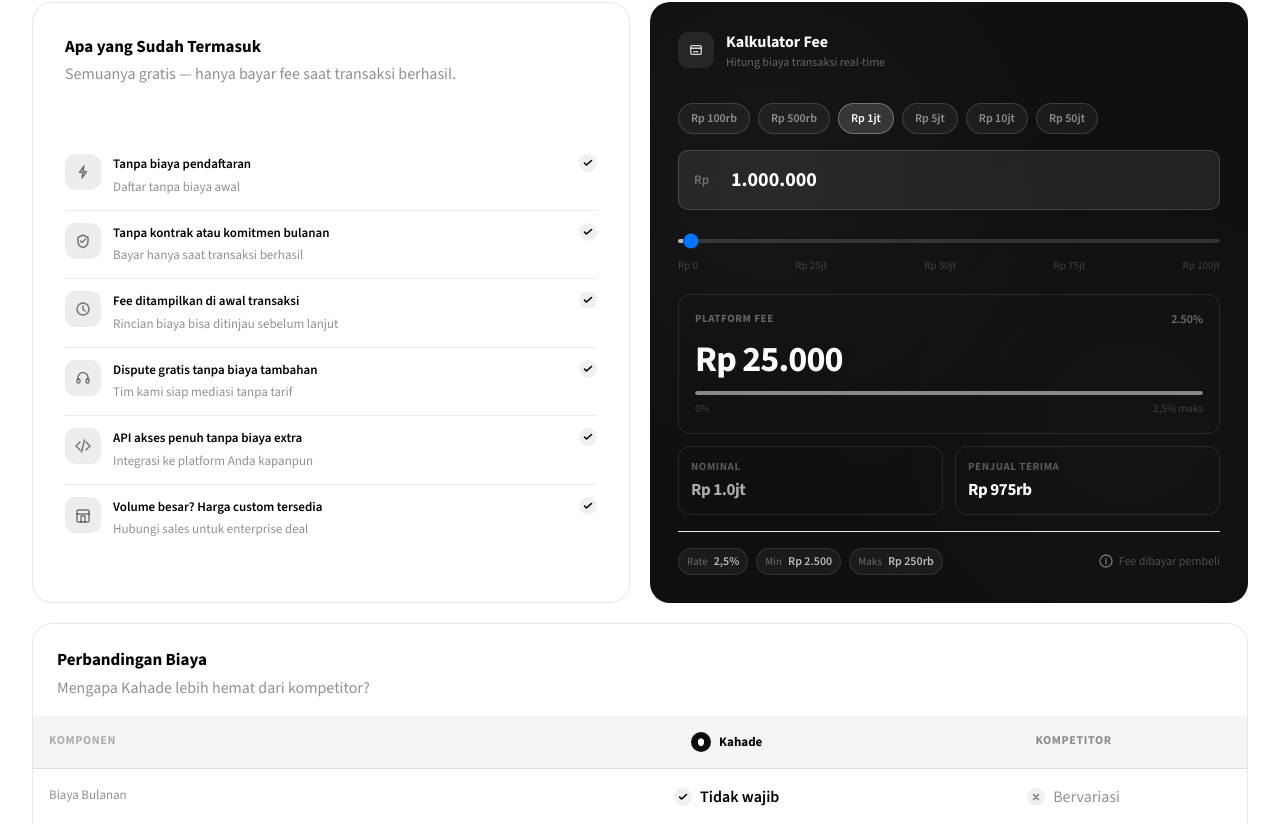
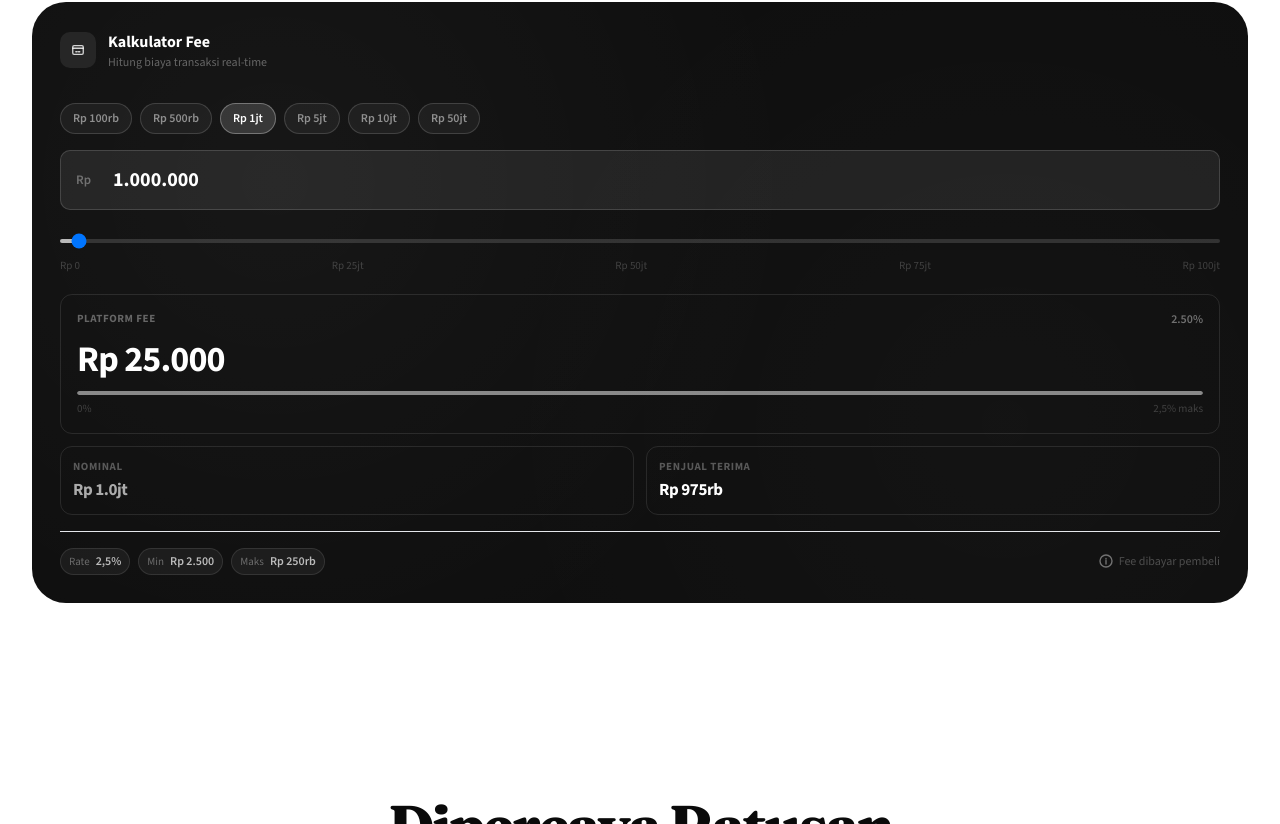
Before and after one commit to kahade-id/landing, a Next.js app: page / in a window 1280 px wide. Shown: the part 3876-4700 px from the top of the page. Built offline with nearby package versions, Linux system fonts and the light colour scheme.

Commit message:
Revamp pricing section with focused aesthetic calculator

```diff
--- a/src/components/sections/PricingSection.tsx
+++ b/src/components/sections/PricingSection.tsx
@@ -1,69 +1,11 @@
 "use client";
 
-import { useState, useEffect, useRef, useCallback, type RefObject } from "react";
-import { homeAnchors } from "@/lib/site";
-
+import { useState, useEffect, useRef, type RefObject } from "react";
 // ─── Icons ────────────────────────────────────────────────────────────────────
-const CheckCircle = ({ white = false }) => (
-  <svg width="18" height="18" viewBox="0 0 18 18" fill="none" className="flex-shrink-0">
-    <circle cx="9" cy="9" r="9" fill={white ? "rgba(255,255,255,0.1)" : "rgba(0,0,0,0.06)"} />
-    <path d="M5.5 9L7.5 11L12.5 6.5" stroke={white ? "rgba(255,255,255,.8)" : "#000"} strokeWidth="1.6" strokeLinecap="round" strokeLinejoin="round" />
-  </svg>
-);
-
-const CrossCircle = () => (
-  <svg width="18" height="18" viewBox="0 0 18 18" fill="none" className="flex-shrink-0">
-    <circle cx="9" cy="9" r="9" fill="rgba(0,0,0,0.06)" />
-    <path d="M6.5 6.5L11.5 11.5M11.5 6.5L6.5 11.5" stroke="rgba(0,0,0,0.5)" strokeWidth="1.5" strokeLinecap="round" />
-  </svg>
-);
-
 const InfoIcon = () => (
   <svg width="14" height="14" viewBox="0 0 14 14" fill="none" stroke="rgba(255,255,255,.4)" strokeWidth="1.4" strokeLinecap="round">
     <circle cx="7" cy="7" r="6" />
     <path d="M7 6.5v3.5M7 4.5v.5" />
-  </svg>
-);
-
-const ZapIcon = () => (
-  <svg width="16" height="16" viewBox="0 0 16 16" fill="none" stroke="rgba(0,0,0,0.5)" strokeWidth="1.5" strokeLinecap="round" strokeLinejoin="round" className="flex-shrink-0">
-    <path d="M9 2L4.5 8.5H8L7 14L11.5 7.5H8L9 2Z" />
-  </svg>
-);
-
-const ShieldCheck = () => (
-  <svg width="16" height="16" viewBox="0 0 16 16" fill="none" stroke="rgba(0,0,0,0.5)" strokeWidth="1.5" strokeLinecap="round" strokeLinejoin="round" className="flex-shrink-0">
-    <path d="M8 2L3 4.5V8C3 11.1 5.2 13.8 8 14.5C10.8 13.8 13 11.1 13 8V4.5L8 2Z" />
-    <path d="M5.5 8L7 9.5L10.5 6" />
-  </svg>
-);
-
-const ClockIcon = () => (
-  <svg width="16" height="16" viewBox="0 0 16 16" fill="none" stroke="rgba(0,0,0,0.5)" strokeWidth="1.5" strokeLinecap="round" className="flex-shrink-0">
-    <circle cx="8" cy="8" r="6" />
-    <path d="M8 5v3.5l2 1.5" />
-  </svg>
-);
-
-const HeadsetIcon = () => (
-  <svg width="16" height="16" viewBox="0 0 16 16" fill="none" stroke="rgba(0,0,0,0.5)" strokeWidth="1.5" strokeLinecap="round" strokeLinejoin="round" className="flex-shrink-0">
-    <path d="M3 9V7.5a5 5 0 0110 0V9" />
-    <rect x="2" y="9" width="3" height="4" rx="1.5" />
-    <rect x="11" y="9" width="3" height="4" rx="1.5" />
-  </svg>
-);
-
-const CodeIcon = () => (
-  <svg width="16" height="16" viewBox="0 0 16 16" fill="none" stroke="rgba(0,0,0,0.5)" strokeWidth="1.5" strokeLinecap="round" strokeLinejoin="round" className="flex-shrink-0">
-    <polyline points="5,4 1,8 5,12" /><polyline points="11,4 15,8 11,12" />
-    <line x1="9.5" y1="2" x2="6.5" y2="14" />
-  </svg>
-);
-
-const BuildingIcon = () => (
-  <svg width="16" height="16" viewBox="0 0 16 16" fill="none" stroke="rgba(0,0,0,0.5)" strokeWidth="1.5" strokeLinecap="round" strokeLinejoin="round" className="flex-shrink-0">
-    <rect x="2" y="3" width="12" height="12" rx="1" />
-    <path d="M6 15V9h4v6M2 7h12" />
   </svg>
 );
 
@@ -97,25 +39,6 @@
   { label: "Rp 5jt", val: 5_000_000 },
   { label: "Rp 10jt", val: 10_000_000 },
   { label: "Rp 50jt", val: 50_000_000 },
-];
-
-const COMPARE_ROWS = [
-  { label: "Biaya Bulanan", trust: "Tidak wajib", competitor: "Bervariasi", trustGood: true },
-  { label: "Biaya Setup", trust: "Tidak wajib", competitor: "Bervariasi", trustGood: true },
-  { label: "Fee per Transaksi", trust: "Mulai 2,5%", competitor: "Bervariasi", trustGood: true },
-  { label: "Fee Minimum", trust: "Mulai Rp 2.500", competitor: "Bervariasi", trustGood: true },
-  { label: "Fee Maksimum", trust: "Hingga Rp 250rb", competitor: "Bervariasi", trustGood: true },
-  { label: "API Access", trust: "Tersedia", competitor: "Tergantung paket", trustGood: true },
-  { label: "Dispute Handling", trust: "Tersedia", competitor: "Bervariasi", trustGood: true },
-];
-
-const FEATURES = [
-  { icon: <ZapIcon />, label: "Tanpa biaya pendaftaran", sub: "Daftar tanpa biaya awal" },
-  { icon: <ShieldCheck />, label: "Tanpa kontrak atau komitmen bulanan", sub: "Bayar hanya saat transaksi berhasil" },
-  { icon: <ClockIcon />, label: "Fee ditampilkan di awal transaksi", sub: "Rincian biaya bisa ditinjau sebelum lanjut" },
-  { icon: <HeadsetIcon />, label: "Dispute gratis tanpa biaya tambahan", sub: "Tim kami siap mediasi tanpa tarif" },
-  { icon: <CodeIcon />, label: "API akses penuh tanpa biaya extra", sub: "Integrasi ke platform Anda kapanpun" },
-  { icon: <BuildingIcon />, label: "Volume besar? Harga custom tersedia", sub: "Hubungi sales untuk enterprise deal" },
 ];
 
 // ─── Intersection hook ────────────────────────────────────────────────────────
@@ -390,68 +313,11 @@
           </div>
         </div>
 
-        {/* Two column: Features + Calculator */}
-        <div className="grid lg:grid-cols-2 gap-5 mb-5">
-          {/* Features card */}
-          <div className={`pricing-card ${inView ? "anim-fade-up delay-3 in-view" : ""}`}>
-            <div className="p-6 lg:p-8">
-              <p className="font-bold text-lg mb-1">Apa yang Sudah Termasuk</p>
-              <p className="text-ink-45 mb-6">Semuanya gratis — hanya bayar fee saat transaksi berhasil.</p>
-            </div>
-            <div className="px-6 pb-6 lg:px-8 lg:pb-8">
-              {FEATURES.map((f, i) => (
-                <div key={i} className="pricing-feature-row">
-                  <div className="icon-box icon-box-sm">{f.icon}</div>
-                  <div className="flex-1 min-w-0">
-                    <span className="font-semibold text-sm block">{f.label}</span>
-                    <span className="text-ink-45 text-sm">{f.sub}</span>
-                  </div>
-                  <CheckCircle />
-                </div>
-              ))}
-            </div>
-          </div>
-
-          {/* Calculator */}
-          <div className={`${inView ? "anim-fade-up delay-4 in-view" : ""}`}>
+        {/* Calculator */}
+        <div className={`${inView ? "anim-fade-up delay-3 in-view" : ""}`}>
+          <div className="relative overflow-hidden rounded-[34px]">
+            <div className="pointer-events-none absolute inset-0 bg-[radial-gradient(circle_at_10%_20%,rgba(255,255,255,0.15),transparent_45%),radial-gradient(circle_at_88%_10%,rgba(255,255,255,0.12),transparent_40%),radial-gradient(circle_at_80%_85%,rgba(255,255,255,0.08),transparent_42%)]" />
             <FeeCalculator />
-          </div>
-        </div>
-
-        {/* Comparison Table */}
-        <div className={`${inView ? "anim-fade-up delay-5 in-view" : ""}`}>
-          <div className="pricing-card overflow-hidden">
-            {/* Table header */}
-            <div className="p-6 pb-0">
-              <p className="font-bold text-lg mb-1">Perbandingan Biaya</p>
-              <p className="text-ink-45 mb-4">Mengapa Kahade lebih hemat dari kompetitor?</p>
-            </div>
-
-            {/* Column headers */}
-            <div className="grid grid-cols-[1.5fr_1fr_1fr] bg-ink-4 border-b border-ink-9">
-              <div className="p-4 text-xs font-bold uppercase tracking-wider text-ink-30">Komponen</div>
-              <div className="p-4 flex items-center justify-center gap-2">
-                <div className="w-5 h-5 rounded-md bg-ink flex items-center justify-center">
-                  <svg width="10" height="10" viewBox="0 0 10 10" fill="none">
-                    <path d="M5 1L2 3v2.5c0 1.8 1.2 3.3 3 3.8 1.8-.5 3-2 3-3.8V3L5 1Z" fill="white" />
-                  </svg>
-                </div>
-                <span className="font-extrabold text-sm">Kahade</span>
-              </div>
-              <div className="p-4 text-center text-xs font-bold uppercase tracking-wider text-ink-45">Kompetitor</div>
-            </div>
-
-            {COMPARE_ROWS.map((row, i) => (
-              <div key={i} className="grid grid-cols-[1.5fr_1fr_1fr] border-b border-ink-7 hover:bg-ink-4 transition-colors">
-                <div className="p-4 text-sm text-ink-45">{row.label}</div>
-                <div className="p-4 flex items-center justify-center gap-2 font-semibold">
-                  <CheckCircle /> {row.trust}
-                </div>
-                <div className="p-4 flex items-center justify-center gap-2 text-ink-45">
-                  <CrossCircle /> {row.competitor}
-                </div>
-              </div>
-            ))}
           </div>
         </div>
       </div>
```
